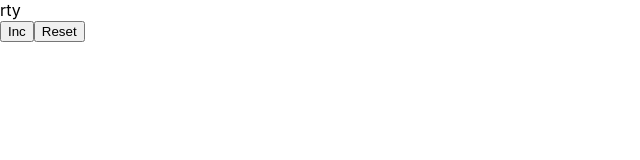
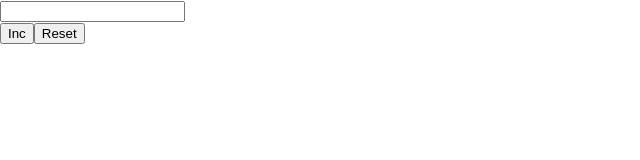
Before and after one commit to Tampoka/Counter, a React (Create React App) app: page / in a window 1280 px wide. Shown: the top 160 px of the page, without its empty margins (0-640 px from the left). Built offline with nearby package versions, Linux system fonts and the light colour scheme.

Commit message:
created variables to use with Count

```diff
--- a/src/Counter/Counter.tsx
+++ b/src/Counter/Counter.tsx
@@ -1,8 +1,18 @@
-import React from "react";
+import React, {useState} from "react";
 import {Controls} from "./Controls/Controls";
 import {Display} from "./Display/Display";
 
 export const Counter=()=>{
+    let [count,setCount]=useState<number>(0)
+
+    const increment=()=>{
+        setCount(count+1)
+    }
+    const reset=()=>{
+        setCount(0)
+    }
+    const maxValue:number=5
+
     return <div>
         <Display/>
         <Controls/>
--- a/src/Counter/Display/Display.tsx
+++ b/src/Counter/Display/Display.tsx
@@ -2,6 +2,6 @@ import React from "react";
 
 export const Display=()=>{
     return <div>
-       rty
+        <input type="number"/>
     </div>
 }
```
